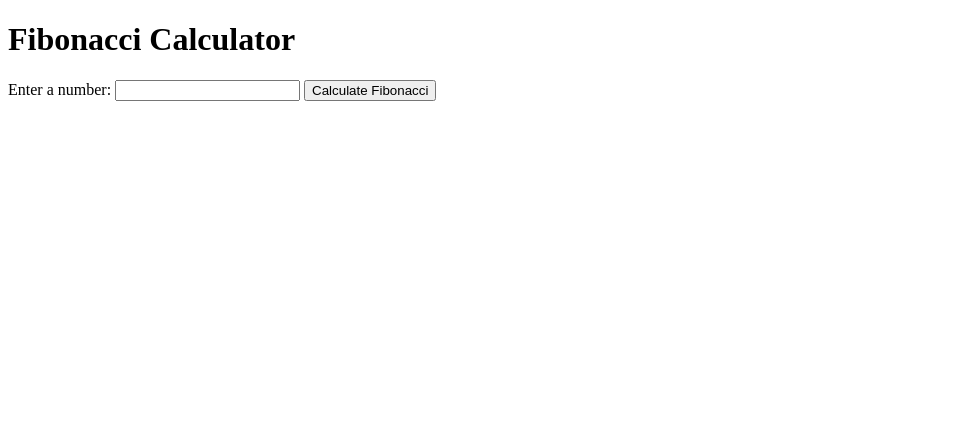
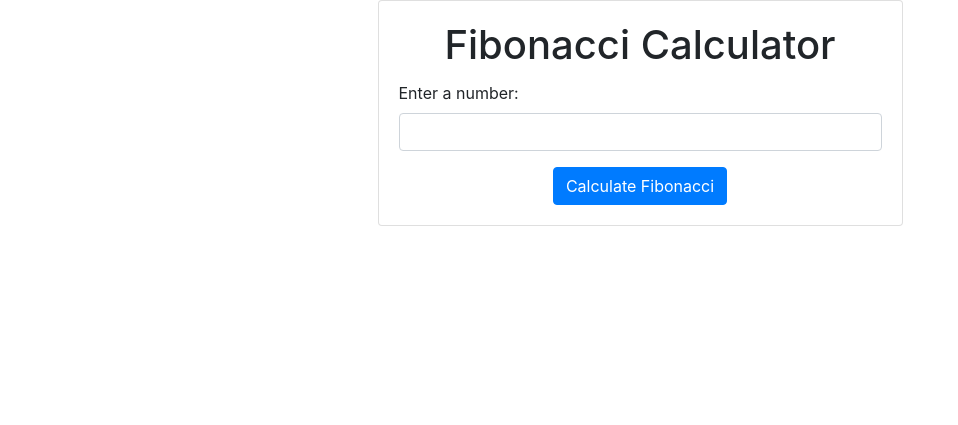
Before and after one commit to chriremm/Fibonacci-Flask-Heroku, a Flask app: page / in a window 1280 px wide. Shown: the top 425 px of the page, without its empty margins (0-958 px from the left). After the commit the page ends 226 px from the top, so only its background shows below. Run offline with Flask 3, Linux system fonts and the light colour scheme; some libraries are stand-ins or nearby versions.

Commit message:
fix: html, max number and more

```diff
--- a/app.py
+++ b/app.py
@@ -1,8 +1,12 @@
+from functools import lru_cache
+
 from flask import Flask, render_template, request, jsonify
 
 app = Flask(__name__)
 
-def calculate_fibonacci_1(n):
+
+@lru_cache(maxsize=1000)
+def calculate_fibonacci_1(n: int) -> int:
     if n == 0:
         return 0
     if n == 1:
@@ -10,50 +14,58 @@ def calculate_fibonacci_1(n):
     return calculate_fibonacci_1(n - 1) + calculate_fibonacci_1(n - 2)
 
 
-def calculate_fibonacci_2(n):
+@lru_cache(maxsize=1000)
+def calculate_fibonacci_2(n: int) -> int:
     fib = [0] * n
     fib[0] = 1
     fib[1] = 1
     for i in range(2, n):
         fib[i] = fib[i - 1] + fib[i - 2]
-    return fib[n-1]
+    return fib[n - 1]
 
 
-def calculate_fibonacci_3(n):
+@lru_cache(maxsize=1000)
+def calculate_fibonacci_3(n: int) -> int:
     a, b = 0, 1
     for _ in range(n):
         a, b = b, a + b
     return a
 
 
-def calculate_fibonacci_4(n):
+@lru_cache(maxsize=1000)
+def calculate_fibonacci_4(n: int) -> int:
     v1, v2, v3 = 1, 1, 0
     for rec in bin(n)[3:]:
-        calc = v2*v2
-        v1, v2, v3 = v1*v1+calc, (v1+v3)*v2, calc+v3*v3
+        calc: int = v2 * v2
+        v1, v2, v3 = v1 * v1 + calc, (v1 + v3) * v2, calc + v3 * v3
         if rec == '1':
-            v1, v2, v3 = v1+v2, v1, v2
+            v1, v2, v3 = v1 + v2, v1, v2
     return v2
 
 
-def calculate_fibonacci_5(n):
+@lru_cache(maxsize=1000)
+def calculate_fibonacci_5(n) -> tuple[int, int]:
     if n == 0:
-        return (0, 1)
+        return 0, 1
     else:
         a, b = calculate_fibonacci_5(n // 2)
         c = a * (b * 2 - a)
         d = a * a + b * b
         if n % 2 == 0:
-            return (c, d)
+            return c, d
         else:
-            return (d, c + d)
+            return d, c + d
 
 
-
-def schreibe_zahl_rekursiv(zahl):
+@lru_cache(maxsize=1000)
+def schreibe_zahl_rekursiv(zahl: any) -> str:
     if zahl == 0:
         return ""
-    return schreibe_zahl_rekursiv(zahl // (10**4000)) + str(zahl % (10**4000))
+
+    try:
+        return schreibe_zahl_rekursiv(zahl // (10 ** 4000)) + str(zahl % (10 ** 4000))
+    except RecursionError:
+        return "Error: Zahl ist zu groß"
 
 
 @app.route('/')
@@ -64,8 +76,18 @@ def index():
 @app.route('/fibonacci', methods=['GET'])
 def get_fibonacci():
     n = request.args.get('n', default=1, type=int)
+
+    if n < 0:
+        return jsonify({"Fibonacci Number": "Error: n must be a positive integer"})
+    elif n > 1_000_000:
+        return jsonify({"Fibonacci Number": "Error: n must be smaller than 100_000"})
+
     result = calculate_fibonacci_4(n)
-    return jsonify({"Fibonacci Number": schreibe_zahl_rekursiv(result)})
+
+    response = schreibe_zahl_rekursiv(result)
+
+    return jsonify({"Fibonacci Number": response})
+
 
 if __name__ == '__main__':
     app.run()
--- a/templates/index.html
+++ b/templates/index.html
@@ -4,33 +4,70 @@
     <meta charset="UTF-8">
     <meta name="viewport" content="width=device-width, initial-scale=1.0">
     <title>Fibonacci Calculator</title>
-    <style>
-        #result {
-            width: 100%; /* oder eine feste Breite, z.B. 600px */
-            height: 1500px; /* Höhe des Bereichs */
-            overflow-y: auto; /* Fügt eine vertikale Scrollleiste hinzu, wenn nötig */
-            /*border: 1px solid #000;  Optional: Fügt einen Rand hinzu */
-            white-space: pre-wrap; /* Sorgt dafür, dass der Text umbricht */
-            word-wrap: break-word; /* Breche lange Wörter um, wenn nötig */
-        }
-    </style>
+    <!-- Bootstrap CSS -->
+    <link href="https://stackpath.bootstrapcdn.com/bootstrap/4.3.1/css/bootstrap.min.css" rel="stylesheet">
 </head>
 <body>
-    <h1>Fibonacci Calculator</h1>
+    <div class="container h-100 d-flex justify-content-center align-items-center">
+        <div class="row w-100">
+            <div class="col-md-6 offset-md-3">
+                <div class="card">
+                    <div class="card-body">
+                        <h1 class="card-title text-center">Fibonacci Calculator</h1>
                         <form action="/fibonacci" method="get">
-        <label for="n">Enter a number:</label>
-        <input type="number" id="n" name="n" required>
-        <input type="submit" value="Calculate Fibonacci">
+                            <div class="form-group">
+                                <label for="n" class="control-label">Enter a number:</label>
+                                <input type="number" class="form-control" id="n" name="n" max="1000000" required>
+                            </div>
+                            <div class="text-center">
+                                <input type="submit" class="btn btn-primary" value="Calculate Fibonacci">
+                            </div>
                         </form>
-<div id="result"></div>
-</body>
+                    </div>
+                </div>
+            </div>
+        </div>
+    </div>
+
+    <!-- Ergebnis als Modal -->
+    <div class="modal" tabindex="-1" role="dialog" id="resultModal">
+      <div class="modal-dialog" role="document">
+        <div class="modal-content">
+          <div class="modal-header">
+            <h5 class="modal-title">Fibonacci Calculator Result</h5>
+            <button type="button" class="close" data-dismiss="modal" aria-label="Close">
+              <span aria-hidden="true">&times;</span>
+            </button>
+          </div>
+          <div class="modal-body">
+            <p id="modalResultText">Fibonacci Number: </p>
+          </div>
+          <div class="modal-footer">
+            <button type="button" class="btn btn-secondary" data-dismiss="modal">Close</button>
+          </div>
+        </div>
+      </div>
+    </div>
+
+    <!-- Optional JavaScript -->
+    <!-- jQuery first, then Popper.js, then Bootstrap JS -->
+    <script src="https://code.jquery.com/jquery-3.3.1.slim.min.js"></script>
+    <script src="https://cdnjs.cloudflare.com/ajax/libs/popper.js/1.14.7/umd/popper.min.js"></script>
+    <script src="https://stackpath.bootstrapcdn.com/bootstrap/4.3.1/js/bootstrap.min.js"></script>
+
     <script>
     document.querySelector('form').onsubmit = async (e) => {
         e.preventDefault(); // Verhindern des Seiten-Reloads
         const n = document.querySelector('#n').value;
         const response = await fetch(`/fibonacci?n=${n}`);
         const data = await response.json();
-    document.querySelector('#result').innerText = `Fibonacci Number: ${data['Fibonacci Number']}`;
+
+        // Setzen des Ergebnisses im Modal-Text
+        document.querySelector('#modalResultText').innerText = `Fibonacci Number: ${data['Fibonacci Number']}`;
+
+        // Anzeigen des Modals
+        $('#resultModal').modal('show');
     };
     </script>
+</body>
 </html>
```
Also changed, not shown: README.md (added), 1 other file. Lines whose indentation alone changed are shown as unchanged.
